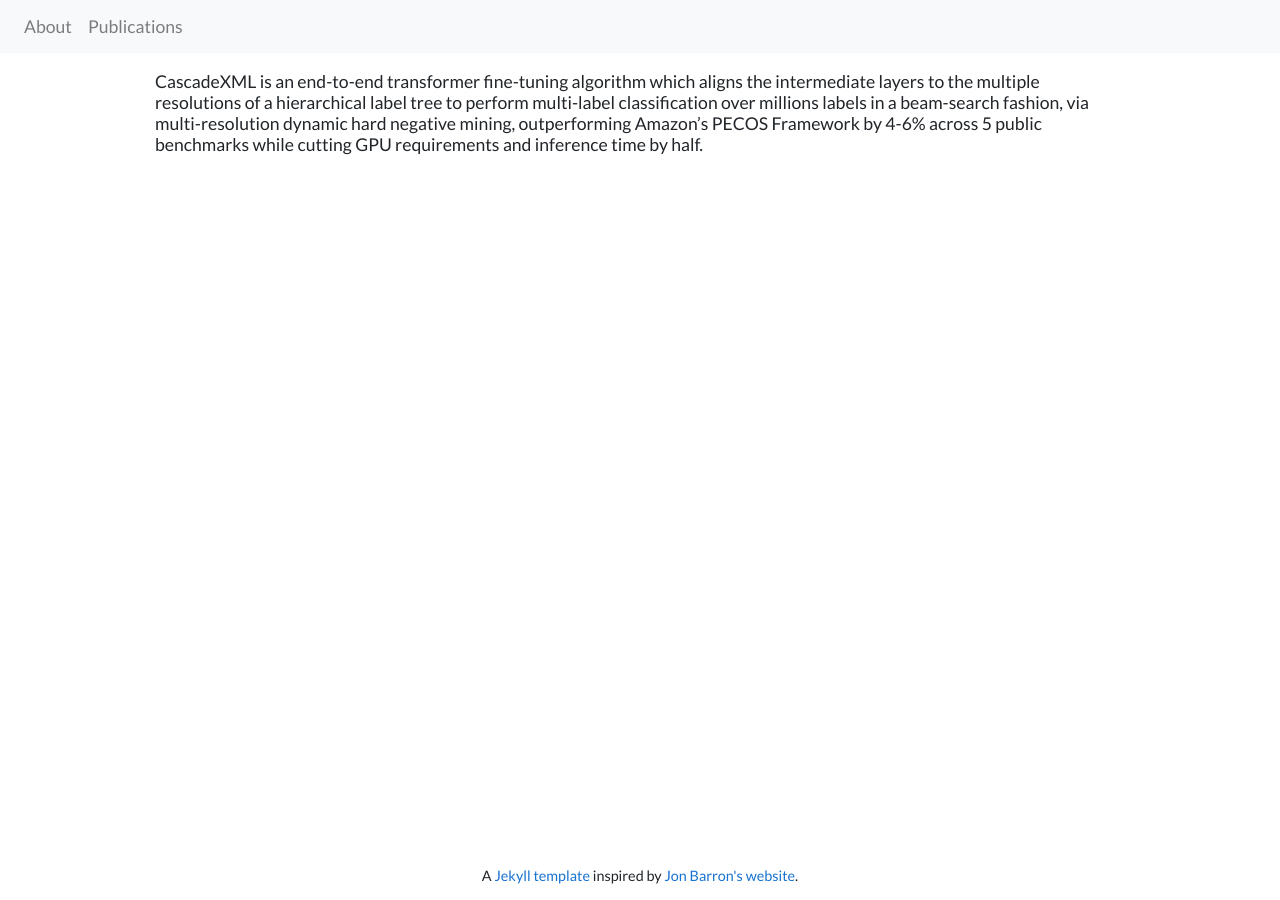
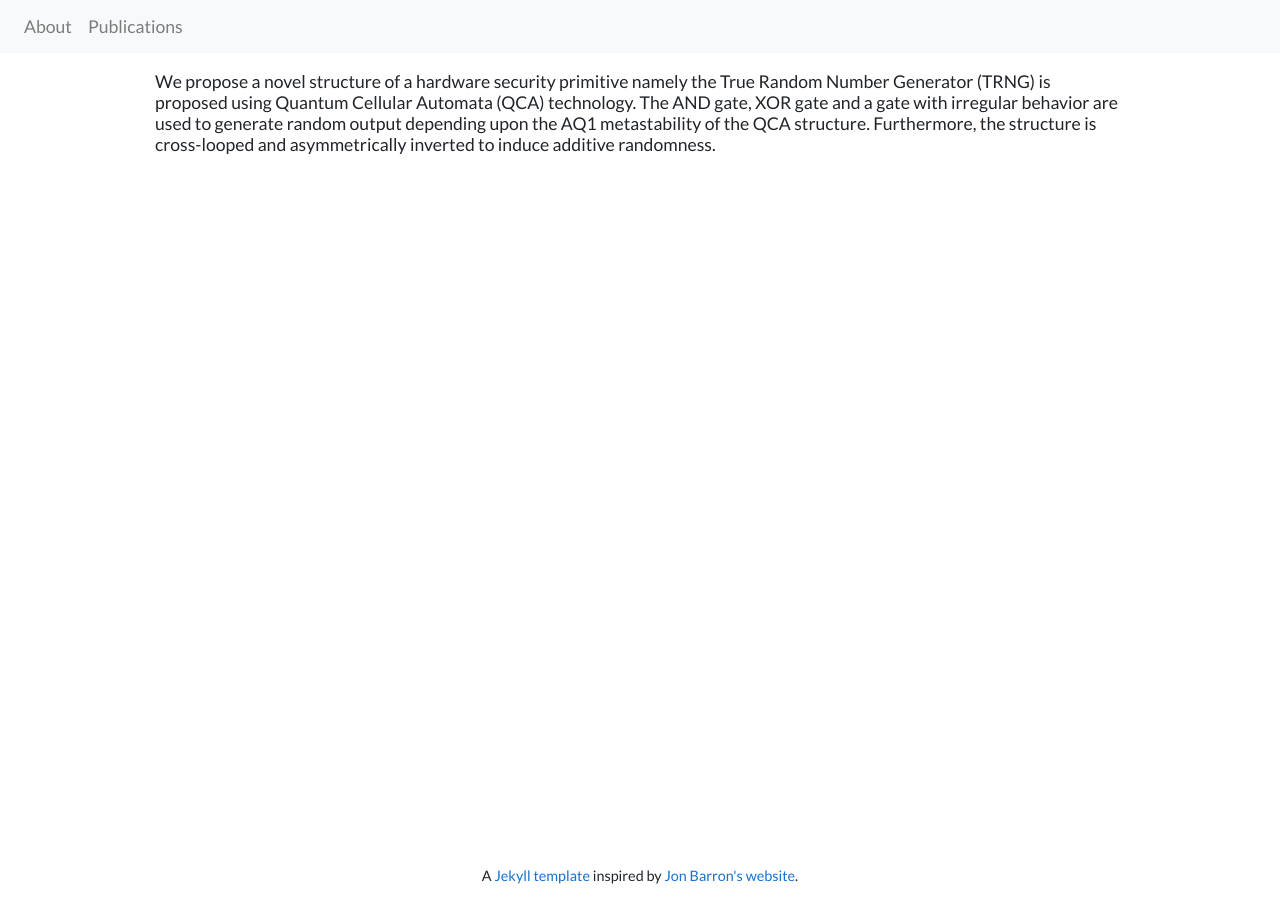
Before and after one commit to NilayN7/nilay-naharas.github.io, a Jekyll site: the page built from publications/_posts/2022-09-15-CascadeXML.markdown, in a window 1280 px wide. Built offline with Jekyll 4.4.1, drawn with Linux system fonts in a browser that asks for light colours; our own code applies the rules of GitHub Pages for plain Markdown files.

Commit message:
Update 2022-09-15-CascadeXML.markdown

```diff
--- a/publications/_posts/2022-09-15-CascadeXML.markdown
+++ b/publications/_posts/2022-09-15-CascadeXML.markdown
@@ -1,9 +1,9 @@
 ---
-title:  "CascadeXML: Transformers for End-to-end Multi-resolution Training in Extreme Classification"
-date:   2022-03-10
+title:  "QCA Technology Based 8-Bit TRNG Design for Cryptography Applications"
+# date:   2022-03-10
 image: /publications/images/CascadeXML.png
-authors: "<strong>Siddhant Kharbanda</strong>, Atmadeep Banerjee, Erik Schultheis, Rohit Babbar"
-venue: "NeurIPS"
+authors: "Prateek Sinha, Aniket Sharma, Nilay Naharas, Syed Farah Naz, and Ambika Prasad Shah"
+venue: "VDAT 2023"
 # bib: |
 #   @article{Doe2021,
 #     author = {Doe J.},
@@ -11,8 +11,8 @@
 #     title = {Another title of the publication},
 #     year = {2021}
 #   }
-paper: https://arxiv.org/abs/2211.00640
-code: https://github.com/xmc-aalto/cascadexml
-video: https://www.youtube.com/watch?v=GnB9E5zvY_E&t=88s
+# paper: https://arxiv.org/abs/2211.00640
+# code: https://github.com/xmc-aalto/cascadexml
+# video: https://www.youtube.com/watch?v=GnB9E5zvY_E&t=88s
 ---
-CascadeXML is an end-to-end transformer fine-tuning algorithm which aligns the intermediate layers to the multiple resolutions of a hierarchical label tree to perform multi-label classification over millions labels in a beam-search fashion, via multi-resolution dynamic hard negative mining, outperforming Amazon's PECOS Framework by 4-6% across 5 public benchmarks while cutting GPU requirements and inference time by half.
+We propose a novel structure of a hardware security primitive namely the True Random Number Generator (TRNG) is proposed using Quantum Cellular Automata (QCA) technology. The AND gate, XOR gate and a gate with irregular behavior are used to generate random output depending upon the AQ1 metastability of the QCA structure. Furthermore, the structure is cross-looped and asymmetrically inverted to induce additive randomness.
```
